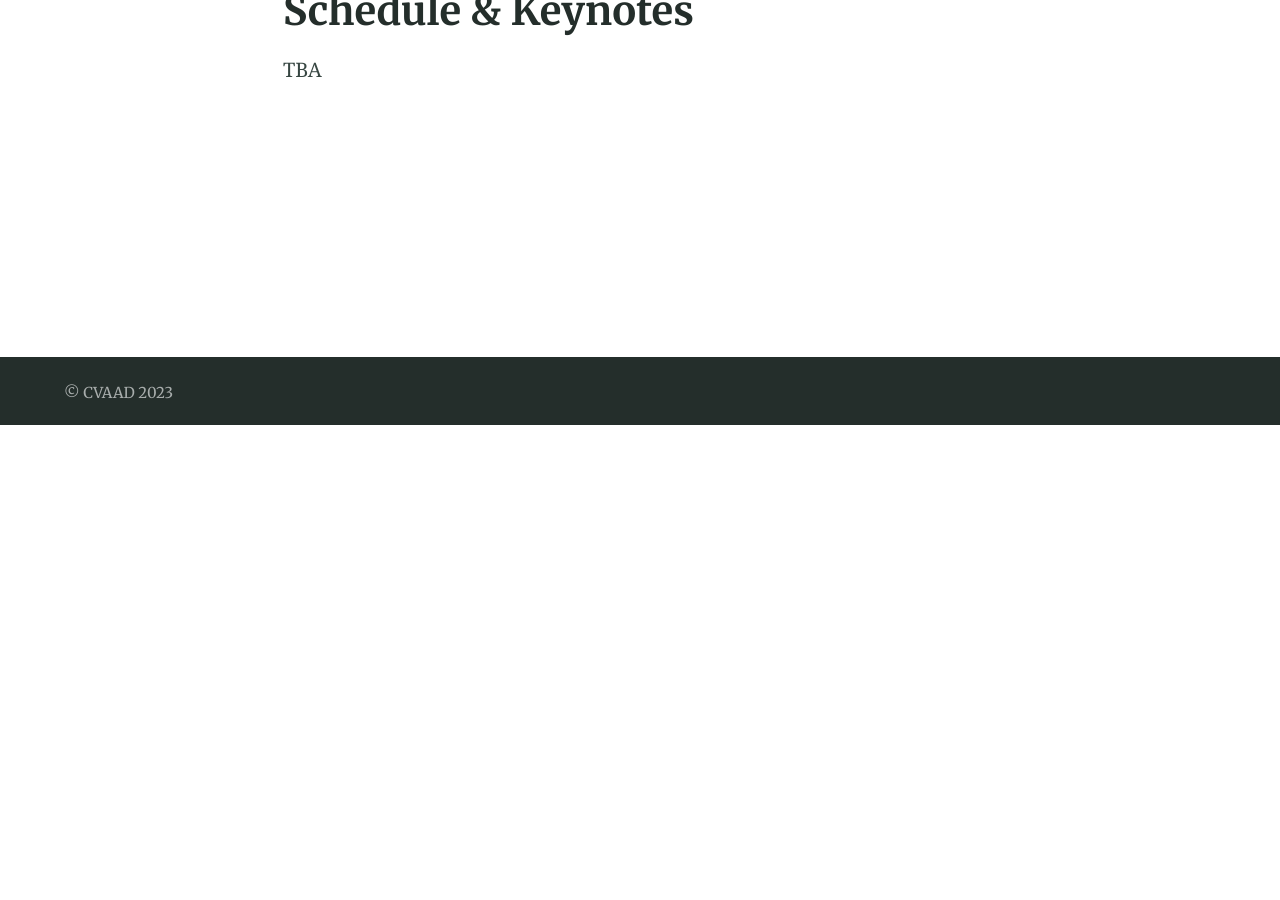
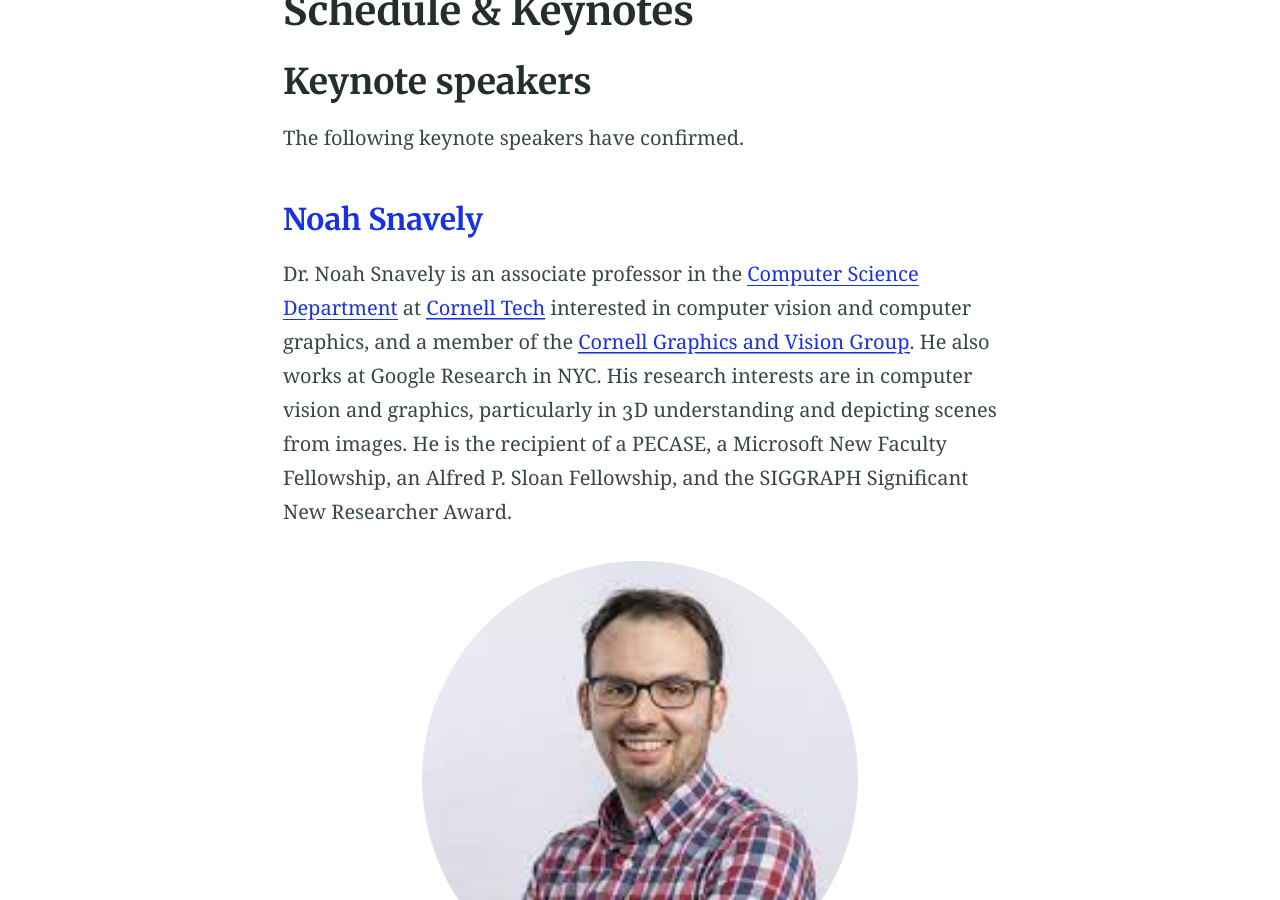
Before and after one commit to cvaad-workshop/cvaad-workshop.github.io, a Jekyll site: the page built from schedule.md, in a window 1280 px wide and 900 px high, scrolled down 475 px. Built offline with Jekyll 4.4.1, drawn with Linux system fonts in a browser that asks for light colours; before the commit the page ends 900 px from its top, so only the background shows below that; some of the changed text lies outside the part shown.

Commit message:
noah, matthias to keynotes

```diff
--- a/schedule.md
+++ b/schedule.md
@@ -4,4 +4,26 @@ feature_text:
 feature_image: "../assets/images/cover-image3.png"
 ---
 
+## Keynote speakers
+
+The following keynote speakers have confirmed.
+
+### [Noah Snavely](https://www.cs.cornell.edu/~snavely/)
+
+Dr. Noah Snavely is an associate professor in the [Computer Science Department](http://www.cs.cornell.edu/) at [Cornell Tech](http://tech.cornell.edu/) interested in computer vision and computer graphics, and a member of the [Cornell Graphics and Vision Group](http://rgb.cs.cornell.edu/). He also works at Google Research in NYC. His research interests are in computer vision and graphics, particularly in 3D understanding and depicting scenes from images. He is the recipient of a PECASE, a Microsoft New Faculty Fellowship, an Alfred P. Sloan Fellowship, and the SIGGRAPH Significant New Researcher Award.
+
+<div class="team-member-large">
+      <img class="rounded-large" src="../assets/images/noah-photo.jpeg" alt="noah-snavely">
+</div>
+
+### [Mathias Strandfest](https://standfest.science/)
+
+Matthias Standfest is an architect with main interests directed towards understanding the geometric impact on architecture performance models using machine learning methods. He received his Ph.D. from [ETH Zurich](https://ethz.ch/en.html) with Dr. Gerhard Schmitt and as a guest at [FCL](https://fcl.ethz.ch/) Singapore with [Prof. Dr. Ludger Hovestadt](https://ethz.ch/en/the-eth-zurich/organisation/who-is-who/arch/details.OTYyMTY=.TGlzdC8xOTA1LC0xMzE3NTA2NzE5.html), he has balanced method development for mesh-based deep learning techniques with the application of these tools to predict urban simulation results in real-time. He is the curator of [Swiss Dwellings](https://zenodo.org/record/7070952) — the World's largest dataset of apartment models including aggregated geolocation-based simulation results covering viewshed, natural light, traffic noise, centrality, and geometric analysis.
+
+<div class="team-member-large">
+      <img class="rounded-large" src="../assets/images/mathias-photo.jfif" alt="mathias-strandfest">
+</div>
+
+## Schedule
+
 TBA
```
Also changed, not shown: assets/images/mathias-photo.jfif (added), assets/images/noah-photo.jpeg (added).
